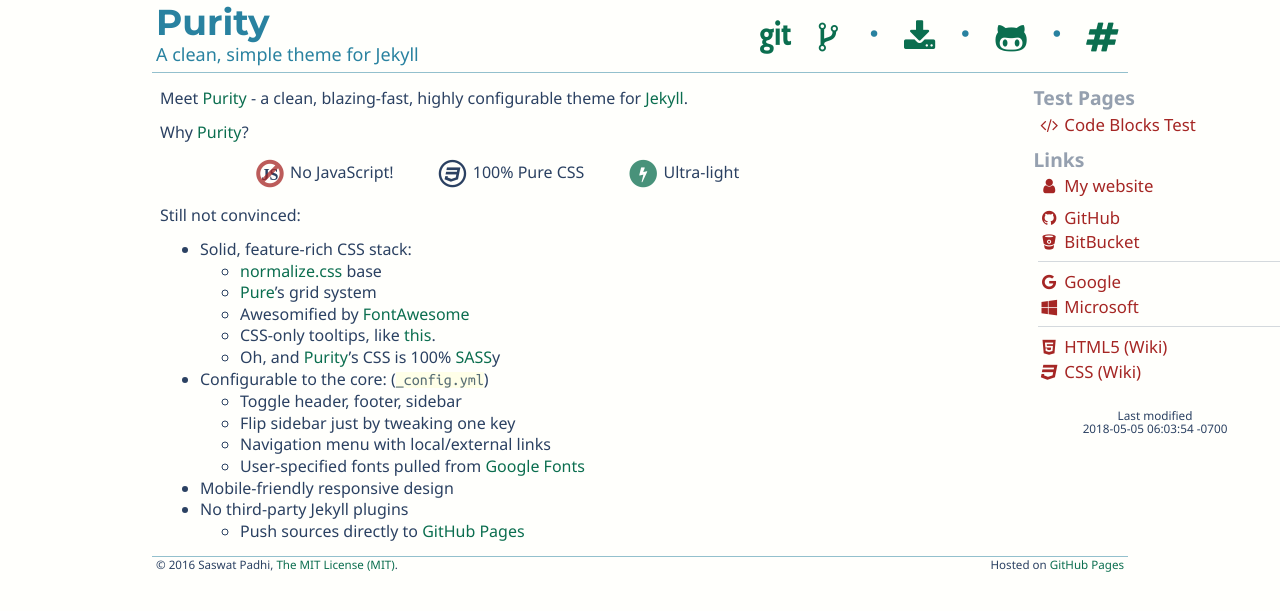
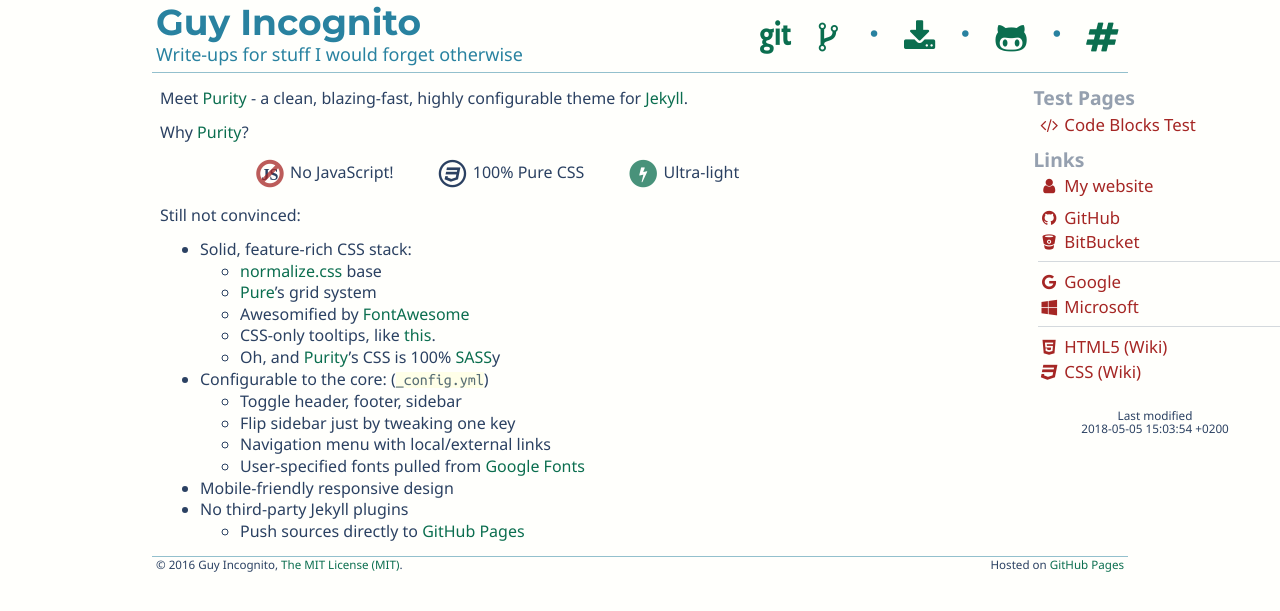
Before and after one commit to AllesCoolAllesBestens/AllesCoolAllesBestens.github.io, a Jekyll site: the page built from index.md, in a window 1280 px wide. Shown: the top 611 px of the page. Built offline with Jekyll 4.4.1, drawn with Linux system fonts in a browser that asks for light colours; nearby versions of some CDN libraries.

Commit message:
Changed Config

```diff
--- a/_config.yml
+++ b/_config.yml
@@ -13,24 +13,24 @@
 
 ## Globals
 
-url:     http://saswatpadhi.github.io
+url:     http://guyincognito.io
 baseurl: /
 
-title:    Purity
-tagline:  A clean, simple theme for Jekyll                             #Optional
-timezone: America/Los_Angeles
+title:    Guy Incognito
+tagline:  Write-ups for stuff I would forget otherwise                             #Optional
+timezone: Europe/Berlin
 
 author:
-  name:     Saswat Padhi
-  link:     http://saswatpadhi.github.io
+  name:     Guy Incognito
+  link:     http://www.guyincognito.io
   photo:
     alt:    Avatar from GitHub
     remote: https://avatars3.githubusercontent.com/u/1577944
 #    local: assets/img/photo.jpg
 
 github:
-  user: SaswatPadhi
-  repo: purity-jekyll-theme
+  user: AllesCoolAllesBestens
+  repo: AllesCoolAllesBestens.github.io
 
 
 ## Theme and Layout
```
